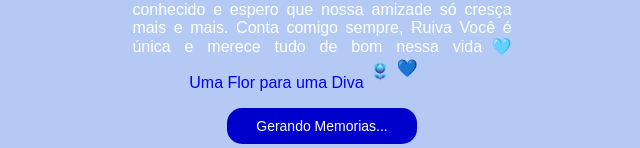
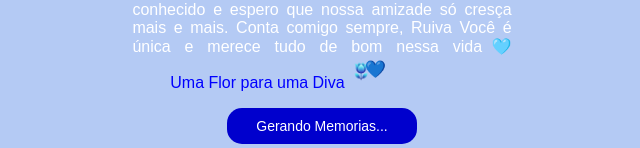
Before and after one commit to ProjetoCalculadora-1/Tela-da-Surpresa.github.io, a plain HTML site: page index.html in a window 1280 px wide. Shown: the part 539-687 px from the top of the page, without its empty margins (318-958 px from the left). Drawn offline with Linux system fonts and the light colour scheme.

Commit message:
Update index.html

```diff
--- a/index.html
+++ b/index.html
@@ -87,7 +87,7 @@
         #FlowerLink {
             text-decoration: none;
             color: blue;
-            margin-left: 15%;
+            margin-left: 10%;
             animation: link_animation 5s infinite;
     display: inline-flex; /* Permite alinhar os elementos no mesmo eixo */
     align-items: center; /* Centraliza verticalmente */
@@ -101,8 +101,8 @@
     font-size: 17px; /* Ajuste para corresponder à altura da tulipa */
     vertical-align: middle; /* Alinha verticalmente com a tulipa */
     position: absolute;
-    margin-left: 18%;
-    margin-bottom: 11px;
+    margin-left: 16%;
+    margin-bottom: 10px;
 }
     </style>
 </head>
```
